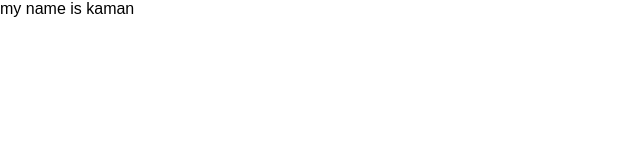
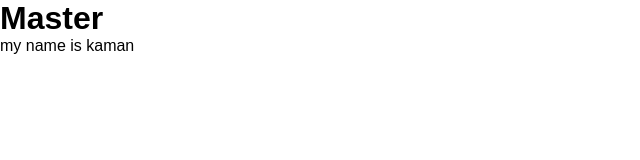
Before and after one commit to kchamling/gitl, a plain HTML site: page index.html in a window 1280 px wide. Shown: the whole page, without its empty margins (0-640 px from the left). Drawn offline with Linux system fonts and the light colour scheme.

Commit message:
add master

```diff
--- a/index.html
+++ b/index.html
@@ -8,6 +8,7 @@
   </head>
 
   <body>
+    <h1>Master</h1>
     <p>my name is kaman</p>
   </body>
 </html>
```
